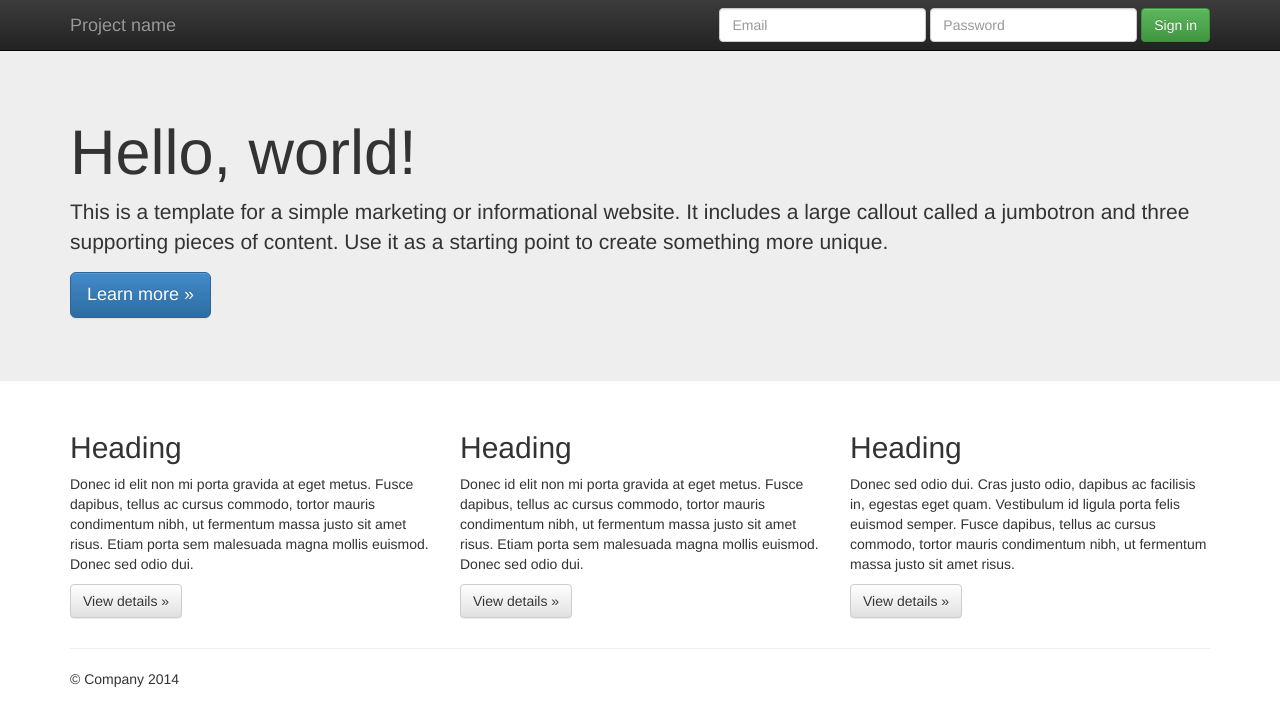
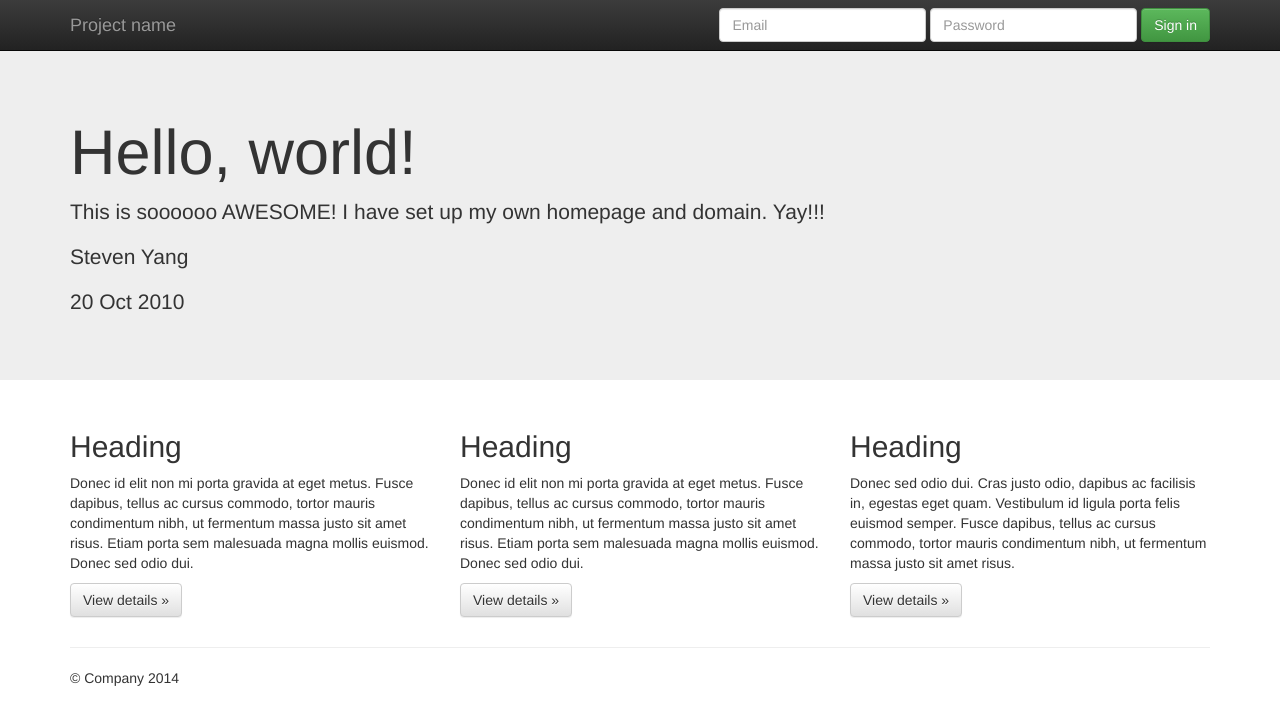
Before and after one commit to stevenyang1011/stevenyang1011.github.io, a plain HTML site: page index.html in a window 1280 px wide. Drawn offline with nearby package versions, Linux system fonts and the light colour scheme.

Commit message:
awesome homepage content

```diff
--- a/index.html
+++ b/index.html
@@ -55,8 +55,10 @@
     <div class="jumbotron">
       <div class="container">
         <h1>Hello, world!</h1>
-        <p>This is a template for a simple marketing or informational website. It includes a large callout called a jumbotron and three supporting pieces of content. Use it as a starting point to create something more unique.</p>
-        <p><a class="btn btn-primary btn-lg" role="button">Learn more &raquo;</a></p>
+        <p>This is soooooo AWESOME! I have set up my own homepage and domain. Yay!!!</p>
+        <p>Steven Yang</p>
+        <p>20 Oct 2010</p>
+        <!-- <p><a class="btn btn-primary btn-lg" role="button">Learn more &raquo;</a></p> -->
       </div>
     </div>
 
```
